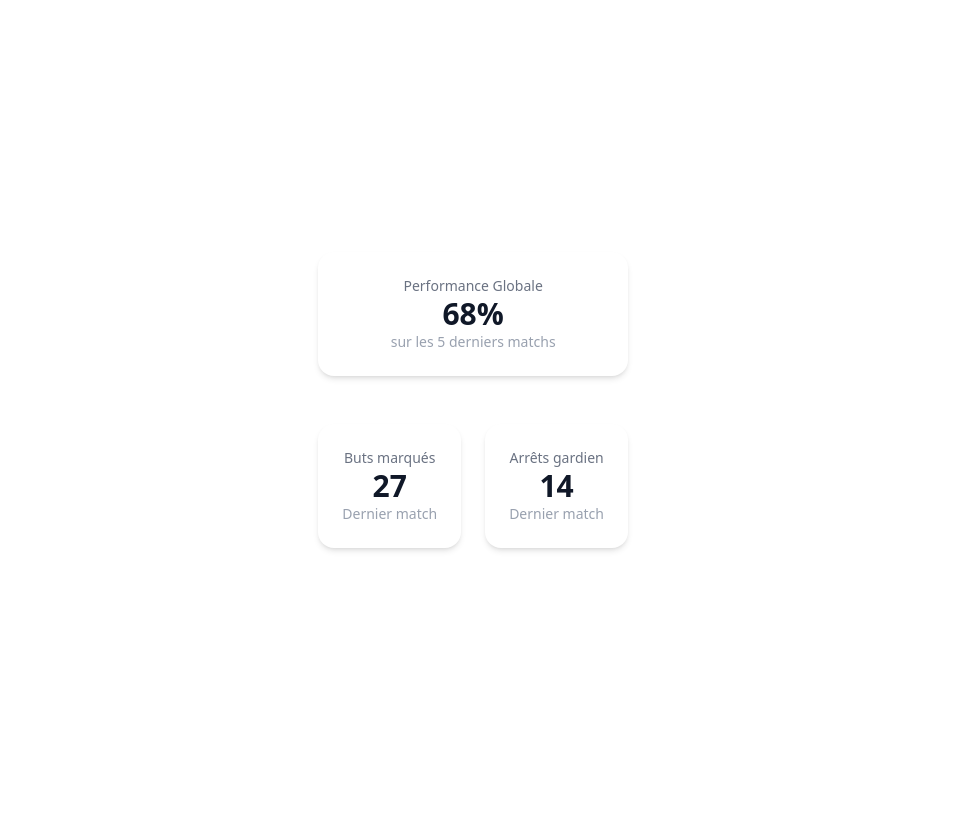
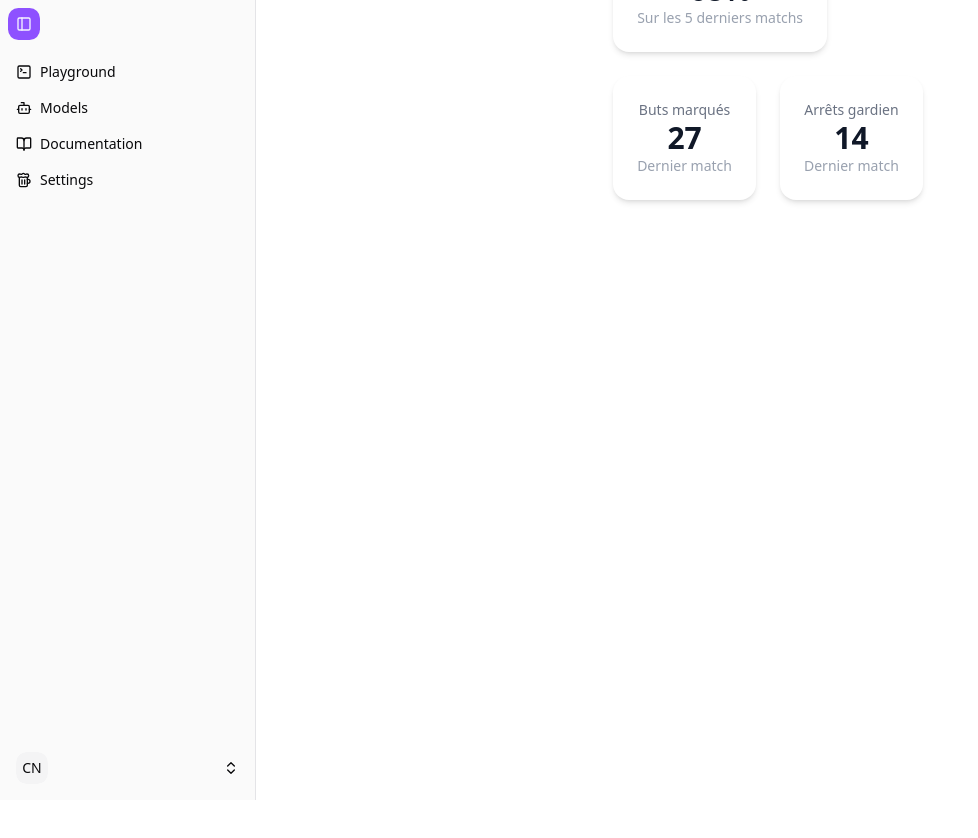
Before and after one commit to AnsseauMattheo/SaeHandDBut3-Front, a React (Vite) app: page /DashBoard in a window 1280 px wide. Shown: the top 838 px of the page, without its empty margins (0-978 px from the left). Before the commit the page ends 800 px from the top, so only its background shows below. Built offline with nearby package versions, Linux system fonts and the light colour scheme; no server answers.

Commit message:
v2 avec début de requête

```diff
--- a/src/App.jsx
+++ b/src/App.jsx
@@ -7,6 +7,7 @@ import Connexion from "./Pages/Connexion.jsx";
 import DashBoard from "./Pages/Base_Main.jsx";
 import Cookies from "js-cookie";
 import { useAlerts } from './context/AlertProvider.jsx';
+import DashboardTeam from "./components/DashboardTeam.jsx";
 
 function App() {
   const [user, setUser] = useState({})
@@ -58,7 +59,7 @@ function App() {
   return (
     <Routes>
       <Route path="/Connexion" element={< Connexion reload={handleReload} />} />
-      <Route path="/DashBoard" element={<DashBoard user={user} logout={handleLogOut} />} />
+      <Route path="/DashBoard" element={<DashBoard user={user} logout={handleLogOut} children={<DashboardTeam/>} />} />
     </Routes>
   )
 }
--- a/src/axiosRequests.jsx
+++ b/src/axiosRequests.jsx
@@ -29,4 +29,12 @@ export async function Login(email, password, setError) {
     }
 }
 
-export async function getBut(email, password, setError) {}
+export async function getLastMatch() {
+    try{
+        const response = await axios.get('http://localhost:8080/match/lastMatch');
+        return response.data;
+    }catch(error){
+        console.error("Erreur lors de la requête : ", error.response);
+        return false;
+    }
+}
--- a/src/components/DashboardTeam.jsx
+++ b/src/components/DashboardTeam.jsx
@@ -10,19 +10,29 @@ function StatCard({ title, value, subtitle }) {
     );
 }
 
-export default function Dashboard() {
+export default function DashboardTeam() {
     return (
-        <div className="grid grid-cols-4 gap-6">
+        <div className="p-6 flex flex-col gap-6">
             {/* Bloc large */}
-            <div className="col-span-2">
-                <StatCard title="Performance Globale" value="68%" subtitle="sur les 5 derniers matchs" />
+            <div className="flex justify-start">
+                <div className="max-w-md">
+                    <StatCard
+                        title="Performance Globale"
+                        value="68%"
+                        subtitle="Sur les 5 derniers matchs"
+                    />
+                </div>
             </div>
 
-            <div className="col-span-4"></div> {/* saut de ligne */}
-
             {/* Deux petits blocs */}
-            <StatCard title="Buts marqués" value="27" subtitle="Dernier match" />
-            <StatCard title="Arrêts gardien" value="14" subtitle="Dernier match" />
+            <div className="flex gap-6 justify-start">
+                <div className="max-w-md">
+                    <StatCard title="Buts marqués" value="27" subtitle="Dernier match" />
+                </div>
+                <div className="max-w-md">
+                    <StatCard title="Arrêts gardien" value="14" subtitle="Dernier match" />
+                </div>
+            </div>
         </div>
 
     );
--- a/src/main.jsx
+++ b/src/main.jsx
@@ -13,7 +13,7 @@ ReactDOM.createRoot(root).render(
     <BrowserRouter>
         <>
             <AlertProvider>
-                <Dashboard />
+                <App />
             </AlertProvider>
         </>
     </BrowserRouter>,
```
